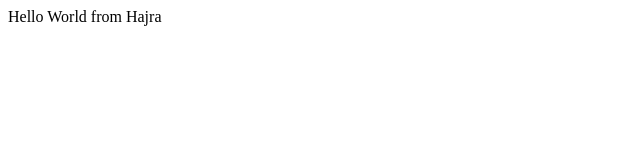
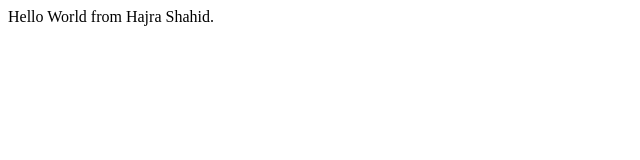
Before and after one commit to hajrashahid/practicebootcamp, a plain HTML site: page index.html in a window 1280 px wide. Shown: the full height of the page, 0-640 px from the left. Drawn offline with Linux system fonts and the light colour scheme.

Commit message:
updated index.html
added surname to firstname

```diff
--- a/index.html
+++ b/index.html
@@ -5,7 +5,7 @@
 </head>
 <body>
     <div>
-        Hello World from Hajra
+        Hello World from Hajra Shahid.
     </div>
 </body>
 </html>
```
